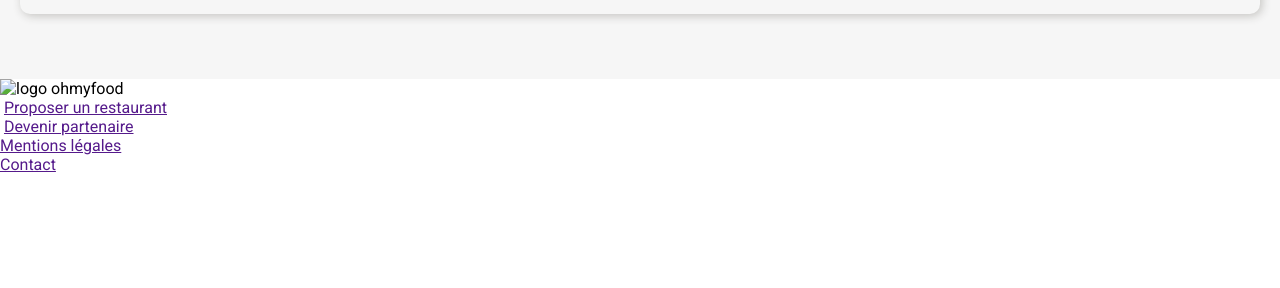
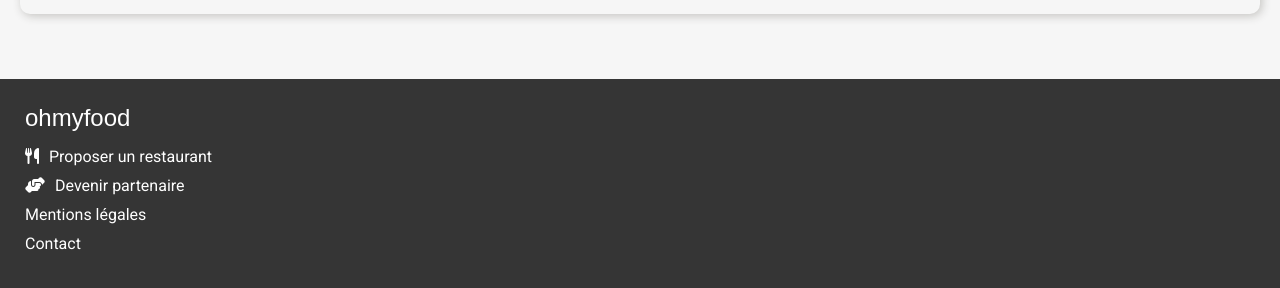
Before and after one commit to YosrTaieb/Oh-My-Food, a website: page index.html in a window 1280 px wide. Shown: the part 1870-2158 px from the top of the page. Before the commit the page ends 2044 px from the top, so only its background shows below. Drawn offline with Linux system fonts and the light colour scheme; a web font is replaced by a local one.

Commit message:
footer's layout

```diff
--- a/index.html
+++ b/index.html
@@ -139,17 +139,19 @@
         </div>
       </div>
       <div class="footer">
-        <div>
-          <img src="" alt="logo ohmyfood" />
-        </div>
+        <div class="footer__logo">ohmyfood</div>
         <ul>
           <li>
-            <img src="" alt="" />
-            <a href="">Proposer un restaurant</a>
+            <a href=""
+              ><i class="footer__icons fas fa-utensils"></i>Proposer un
+              restaurant</a
+            >
           </li>
           <li>
-            <img src="" alt="" />
-            <a href="">Devenir partenaire</a>
+            <a href=""
+              ><i class="footer__icons fas fa-hands-helping"></i>Devenir
+              partenaire</a
+            >
           </li>
           <li>
             <a href="">Mentions légales</a>
--- a/sass/main.scss
+++ b/sass/main.scss
@@ -165,3 +165,32 @@
     font-weight: 300;
   }
 }
+
+// FOOTER
+
+.footer {
+  background-color: #353535;
+  padding: 25px;
+
+  &__logo {
+    font-size: 24px;
+    font-family: "Shrikhand", sans-serif;
+    color: white;
+    margin-bottom: 15px;
+  }
+
+  ul {
+    list-style-type: none;
+  }
+
+  li {
+    margin-bottom: 10px;
+  }
+  a {
+    color: white;
+    text-decoration: none;
+  }
+  &__icons {
+    margin-right: 10px;
+  }
+}
```
Also changed, not shown: public/css/style.css, 1 other file.
